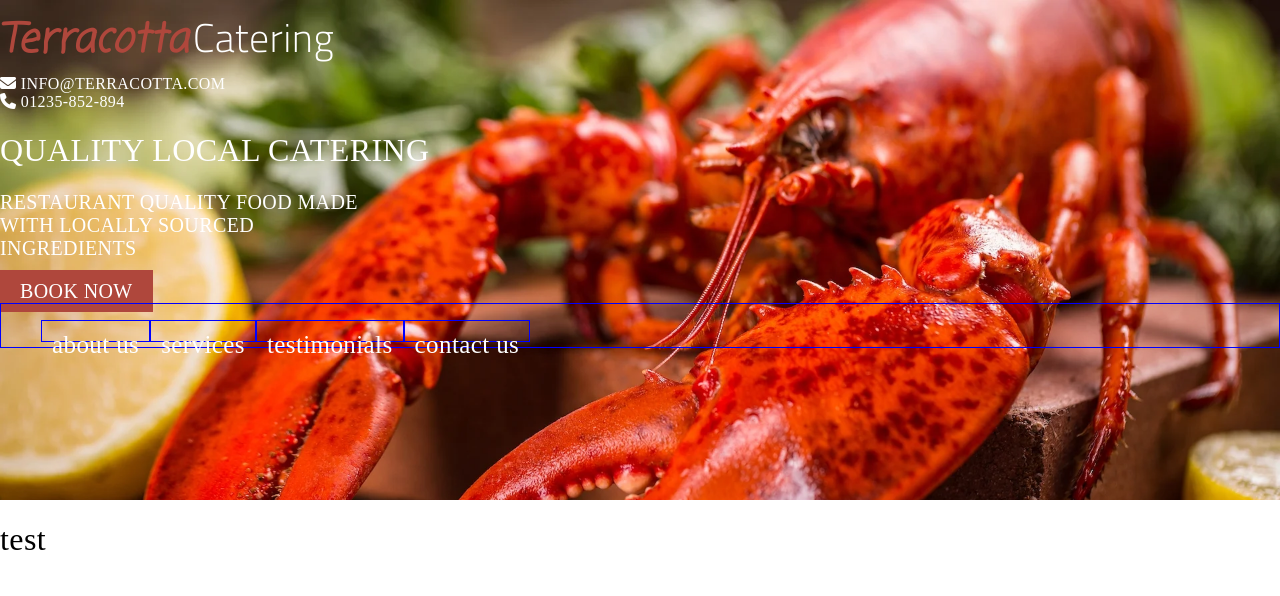
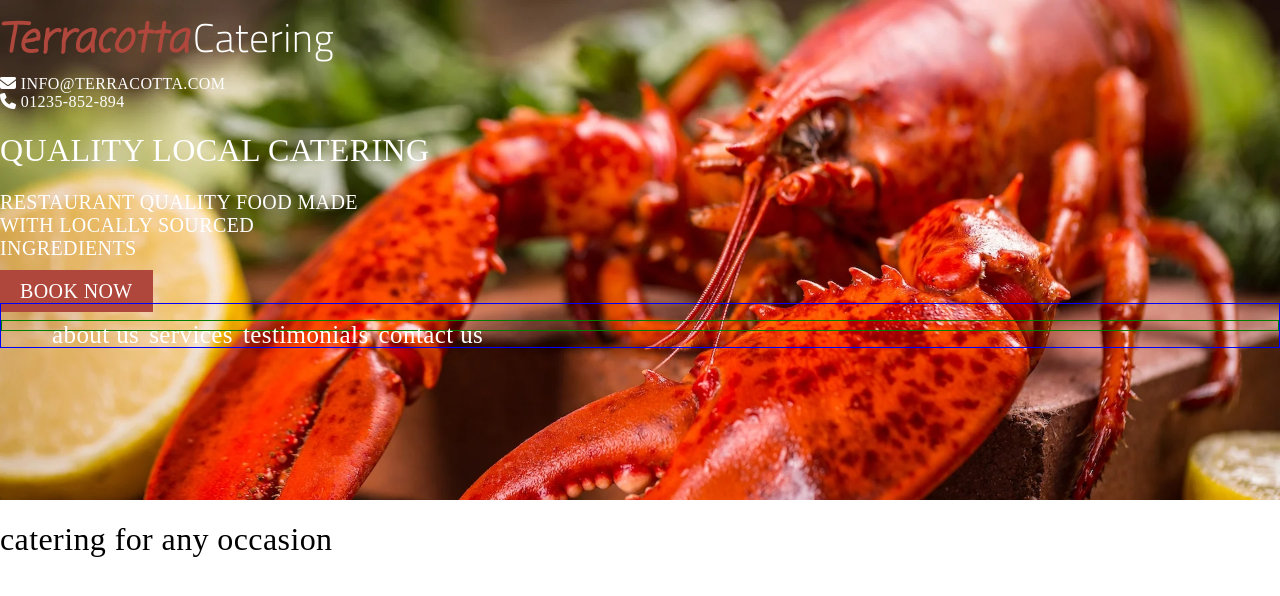
Before and after one commit to spanner1994dj/terra-pairs, a PHP site: page / in a window 1280 px wide. Shown: the top 596 px of the page. Run offline with PHP 8.4, Linux system fonts and the light colour scheme; some libraries are stand-ins or nearby versions.

Commit message:
update header
Co-Authored-By: stewarthitchcock <62143406+stewarthitchcock@users.noreply.github.com>

```diff
--- a/css/style.css
+++ b/css/style.css
@@ -41,7 +41,7 @@ hr.styled-small {
 
 /* line 2, ../../../../../../../../../../../../../Users/imac/Documents/GitHub/terra-pairs/scss/layout/_header.scss */
 header {
-  background-image: url(../../Lobster1.jpg);
+  background-image: url(../../img/lobster1.jpg);
   background-repeat: no-repeat;
   background-size: cover;
   height: 500px;
@@ -101,11 +101,12 @@ header {
   .nav-bar ul {
     display: flex;
     flex-direction: row;
-    list-style: none; }
-  /* line 71, ../../../../../../../../../../../../../Users/imac/Documents/GitHub/terra-pairs/scss/layout/_header.scss */
+    list-style: none;
+    border: solid 1px green;
+    width: 100%; }
+  /* line 75, ../../../../../../../../../../../../../Users/imac/Documents/GitHub/terra-pairs/scss/layout/_header.scss */
   .nav-bar li {
-    border: solid 1px blue;
-    padding: 10px;
+    padding-left: 10px;
     font-size: 25px; }
 
 /*# sourceMappingURL=style.css.map */
--- /dev/null
+++ b/css/variables/variables.css
@@ -0,0 +1,2 @@
+
+/*# sourceMappingURL=variables.css.map */
--- a/index.html
+++ b/index.html
@@ -61,7 +61,7 @@
             </div>
         </header>
         <main>
-            <h1>test</h1>
+            <h1>catering for any occasion</h1>
         </main>
         <footer>
 
--- a/scss/layout/_header.scss
+++ b/scss/layout/_header.scss
@@ -1,6 +1,6 @@
 
 header{
-    background-image: url(../../Lobster1.jpg);
+    background-image: url(../../img/lobster1.jpg);
     background-repeat: no-repeat;
     background-size: cover;
     height:500px;
@@ -67,10 +67,13 @@ header{
         display: flex;
         flex-direction: row;
         list-style: none;
+        border: solid 1px green;
+        width: 100%;
+
     }
+
     li{
-        border: solid 1px blue;
-        padding:10px;
+        padding-left:10px;
         font-size: 25px;
 
     }
```
Also changed, not shown: 2 other files.
